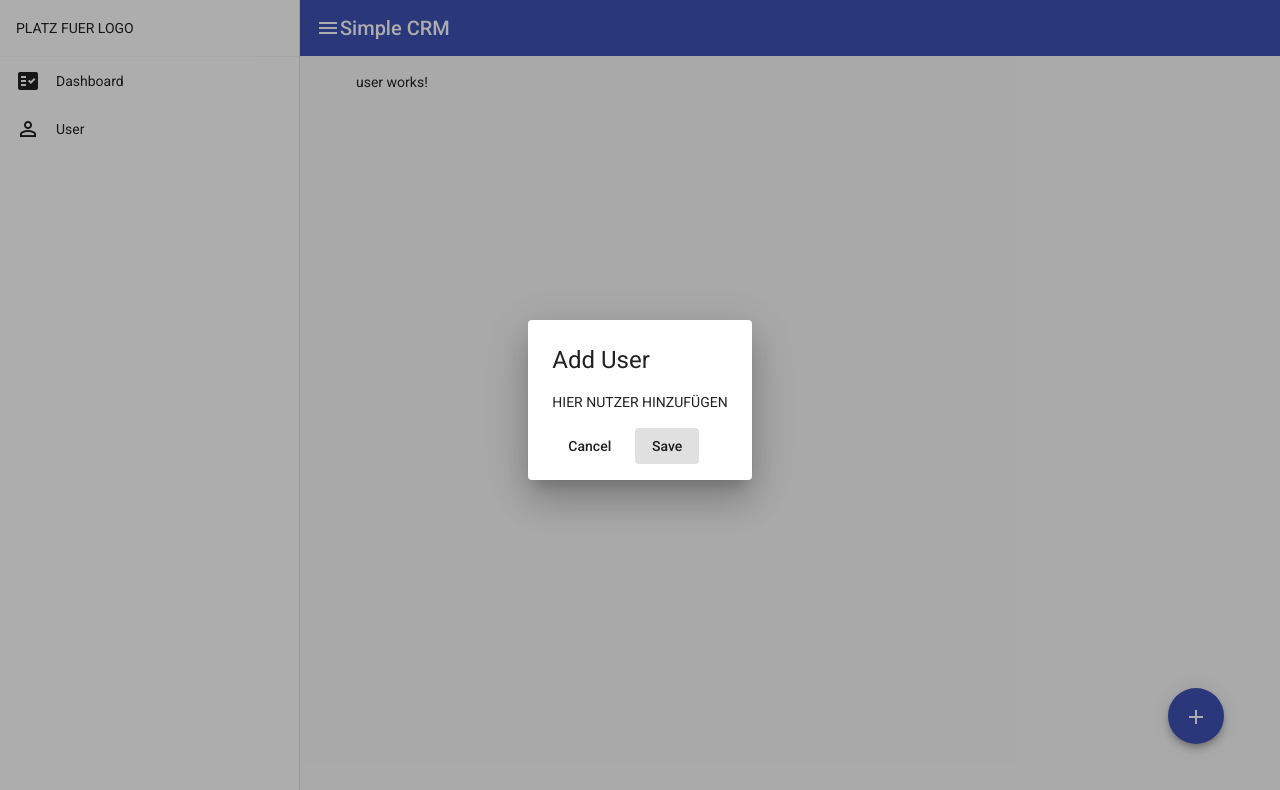
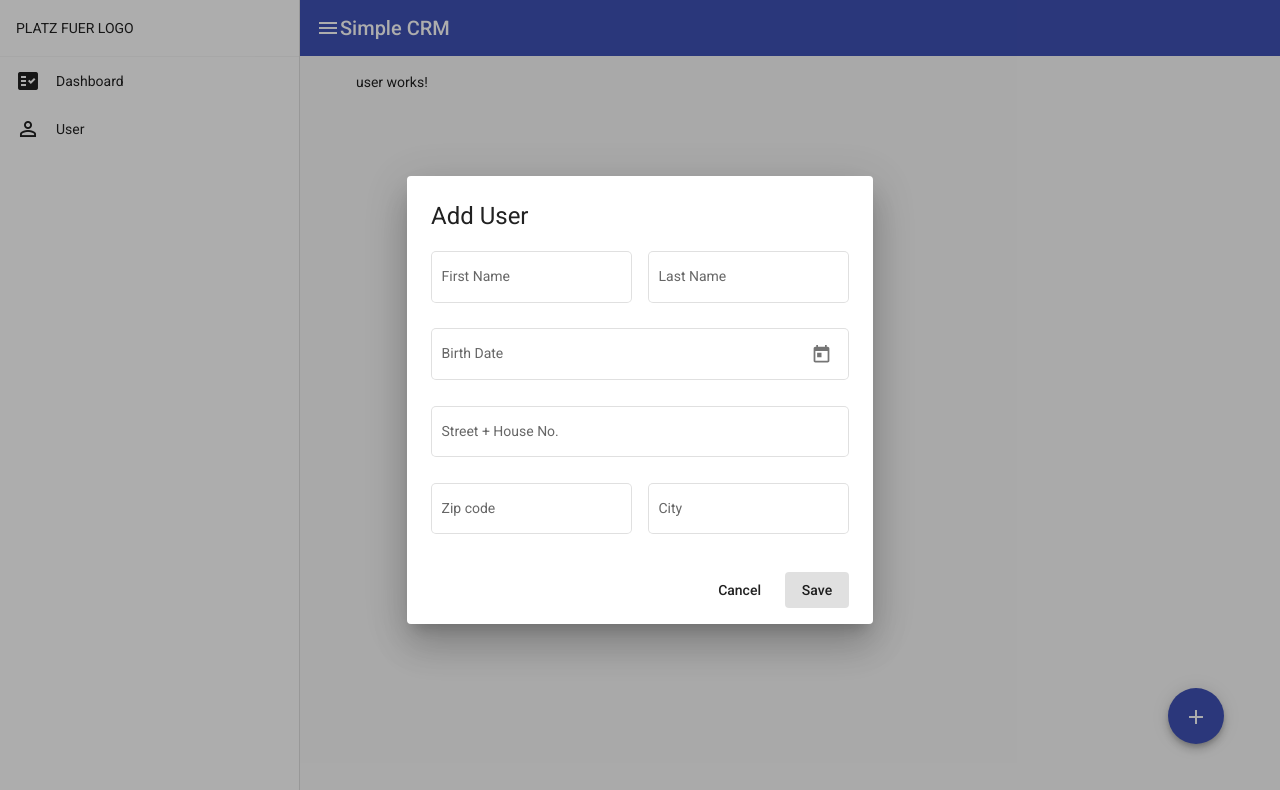
Before and after one commit to ManuelBaerlocher/simple-crm, an Angular app: page /user in a window 1280 px wide. Both pictures are taken after a click on the button "add". Shown: the top 790 px of the page. Built offline with nearby package versions, Linux system fonts and the light colour scheme.

Commit message:
add input form fields to dialog-add-user

```diff
--- a/src/app/app.module.ts
+++ b/src/app/app.module.ts
@@ -10,9 +10,13 @@ import { MatIconModule } from '@angular/material/icon';
 import { DashboardComponent } from './dashboard/dashboard.component';
 import { UserComponent } from './user/user.component';
 import { MatButtonModule } from '@angular/material/button';
-import {MatTooltipModule} from '@angular/material/tooltip';
+import { MatTooltipModule } from '@angular/material/tooltip';
 import { DialogAddUserComponent } from './dialog-add-user/dialog-add-user.component';
-import {MatDialogModule} from '@angular/material/dialog';
+import { MatDialogModule } from '@angular/material/dialog';
+import { MatInputModule } from '@angular/material/input';
+import {MatFormFieldModule} from '@angular/material/form-field';
+import {MatDatepickerModule} from '@angular/material/datepicker';
+import { MatNativeDateModule, MAT_DATE_LOCALE } from '@angular/material/core';
 
 @NgModule({
   declarations: [
@@ -30,9 +34,15 @@ import {MatDialogModule} from '@angular/material/dialog';
     MatIconModule,
     MatButtonModule,
     MatTooltipModule,
-    MatDialogModule
+    MatDialogModule,
+    MatInputModule,
+    MatFormFieldModule,
+    MatDatepickerModule,
+    MatNativeDateModule
   ],
-  providers: [],
+  providers: [
+    {provide: MAT_DATE_LOCALE, useValue: 'de-DE'},
+  ],
   bootstrap: [AppComponent]
 })
 export class AppModule { }
--- a/src/app/dialog-add-user/dialog-add-user.component.html
+++ b/src/app/dialog-add-user/dialog-add-user.component.html
@@ -1,8 +1,46 @@
 <h1 mat-dialog-title>Add User</h1>
 <div mat-dialog-content>
-    HIER NUTZER HINZUFÜGEN
+    <div>
+        <mat-form-field class="mr-16" appearance="outline">
+            <mat-label>First Name</mat-label>
+            <input matInput placeholder="Max">
+            <!-- <mat-hint>Please enter a Name</mat-hint> -->
+        </mat-form-field>
+        <mat-form-field appearance="outline">
+            <mat-label>Last Name</mat-label>
+            <input matInput placeholder="Muster">
+        </mat-form-field>
+    </div>
+
+    <div>
+        <mat-form-field class="full-with" appearance="outline">
+            <mat-label>Birth Date</mat-label>
+            <input matInput [matDatepicker]="picker1" placeholder="01.01.2000">
+            <mat-datepicker-toggle matSuffix [for]="picker1"></mat-datepicker-toggle>
+            <mat-datepicker #picker1></mat-datepicker>
+        </mat-form-field>
+    </div>
+
+    <div>
+        <mat-form-field class="full-with" appearance="outline">
+            <mat-label>Street + House No.</mat-label>
+            <input matInput placeholder="Musterstrasse 1">
+        </mat-form-field>
+    </div>
+
+    <div>
+        <mat-form-field class="mr-16" appearance="outline">
+            <mat-label>Zip code</mat-label>
+            <input matInput placeholder="1234">
+            <!-- <mat-hint>Please enter a Name</mat-hint> -->
+        </mat-form-field>
+        <mat-form-field appearance="outline">
+            <mat-label>City</mat-label>
+            <input matInput placeholder="Bern">
+        </mat-form-field>
+    </div>
 </div>
-<div mat-dialog-actions>
+<div mat-dialog-actions class="dialog-action-buttons">
     <button mat-button (click)="onNoClick()">Cancel</button>
     <button mat-button [mat-dialog-close]="" cdkFocusInitial>Save</button>
 </div>
--- a/src/app/dialog-add-user/dialog-add-user.component.scss
+++ b/src/app/dialog-add-user/dialog-add-user.component.scss
@@ -0,0 +1,3 @@
+.dialog-action-buttons{
+    justify-content: flex-end;
+}
--- a/src/styles.scss
+++ b/src/styles.scss
@@ -1,4 +1,18 @@
 /* You can add global styles to this file, and also import other style files */
 
-html, body { height: 100%; }
-body { margin: 0; font-family: Roboto, "Helvetica Neue", sans-serif; }
+html,
+body {
+    height: 100%;
+}
+body {
+    margin: 0;
+    font-family: Roboto, "Helvetica Neue", sans-serif;
+}
+
+.mr-16 {
+    margin-right: 16px;
+}
+
+.full-with{
+    width: 100%;
+}
```
